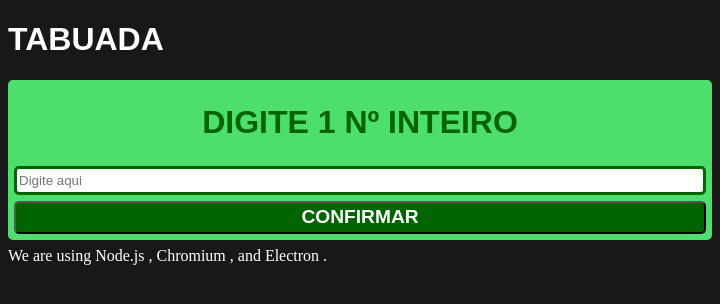
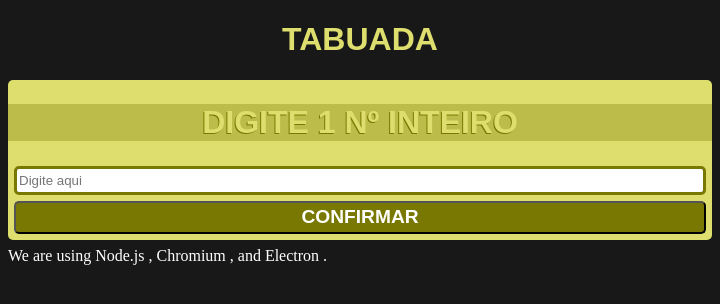
Before and after one commit to GamerCleanVic/electron, an Electron app: page index.html in a window 720 px wide. Drawn offline with Linux system fonts and the light colour scheme.

Commit message:
anotações JS

```diff
--- a/exec/css/index.css
+++ b/exec/css/index.css
@@ -11,14 +11,14 @@ body{
     border-radius: 5px;
     margin-top: 7px;
     margin-bottom: 7px;
-    background-color: rgb(77,222,110);
+    background-color: rgb(222,222,110);
     padding: 3px;
 }
 /*Caixa de texto 1*/
 .caixa1{
     border-radius: 5px;
     margin: 3px;
-    border: solid 3px darkgreen;
+    border: solid 3px rgb(120,120,2);
     height: 21px;
 }
 /*Botão Confirmar*/
@@ -26,7 +26,7 @@ body{
     border-radius: 5px;
     margin: 3px;
     height: 33px;
-    background-color: darkgreen;
+    background-color: rgb(120,120,2);
     color: #fff;
     font-weight: bold;
     font-size: 1.2rem;
@@ -37,17 +37,24 @@ body{
     color: darkgreen;
 }
 .enviar:active{
-    background: gold;
-    color: darkgreen;
+    background: rgb(120,120,2);
+    color: #fff;
+    text-shadow: -2px 1.5px 3px #000;
 }
 /*Título do form1*/
 .tituloForm1{
     text-align: center;
     font-family: 'Finger Paint' ,sans-serif;
-    color: darkgreen;
+    color: rgb(222,222,110);
+    text-shadow: -1px 1px 0px rgb(120,120,2);
+    background-color: rgb(120,120,2, 33%);
+    margin-right: -0.2rem;
+    margin-left: -0.2rem;
+    overflow: hidden !important;
+    text-overflow: ellipsis;
 }
 .tituloForm2{
-    text-align: justify;
+    text-align: center;
     font-family: 'Finger Paint' ,sans-serif;
-    color: #fff;
+    color: rgb(222,222,110);
 }
--- /dev/null
+++ b/exec/js/tabuada.js
@@ -0,0 +1,3 @@
+//criar evento caixa de texto / button
+
+//criar função pra imprimir com um document.adjacentHTML by Id
--- a/index.html
+++ b/index.html
@@ -13,11 +13,15 @@
   <body>
     <h1 class="tituloForm2">TABUADA</h1>
 
-    <form class="form1" action="" method="post">
+    <form id="form1" class="form1" action="" method="post">
       <h1 class="tituloForm1">DIGITE 1 Nº INTEIRO</h1>
-      <input class="caixa1" type="number" autocomplete="none" placeholder="Digite aqui"/>
+      <input class="caixa1" type="number" autocomplete="none" placeholder="Digite aqui" id="num1Tabuada"/>
       <input class="enviar"type="submit" value="Confirmar" />
-      <div id="root"></div>
+      <div id="root">
+        <script src="exec/js/tabuada.js">
+
+        </script>
+      </div>
     </form>
     We are using Node.js <span id="node-version"></span>,
     Chromium <span id="chrome-version"></span>,
--- a/package.json
+++ b/package.json
@@ -20,7 +20,8 @@
     "@electron-forge/maker-squirrel": "^6.0.1",
     "@electron-forge/maker-wix": "^6.0.1",
     "@electron-forge/maker-zip": "^6.0.1",
-    "electron": "^21.2.3"
+    "electron": "^21.2.3",
+    "typescript": "^4.9.4"
   },
   "dependencies": {
     "electron-squirrel-startup": "^1.0.0"
```
Also changed, not shown: exec/images/tintaBG1.png (added), exec/js/tst1.js (deleted), 1 other file.
